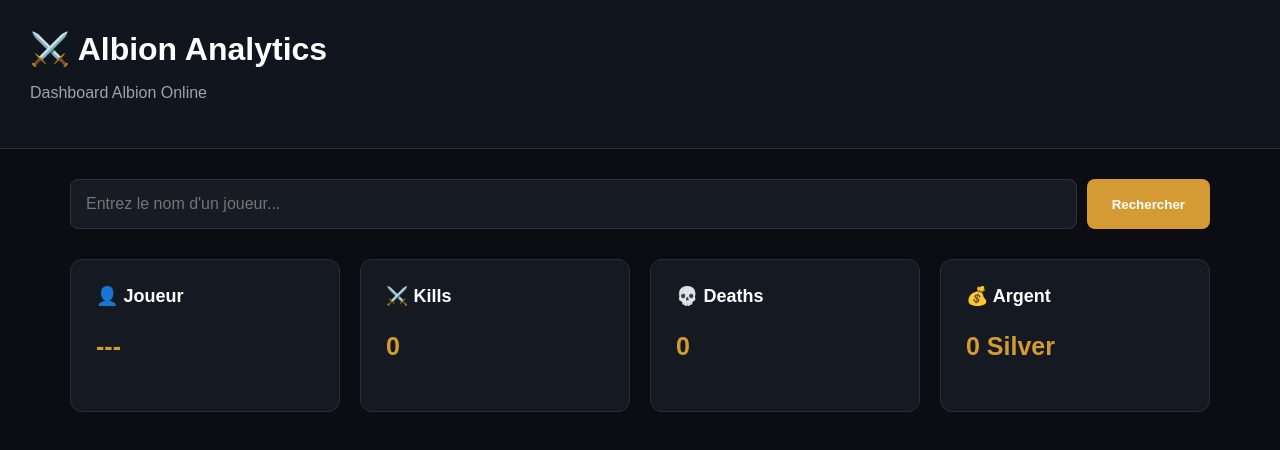
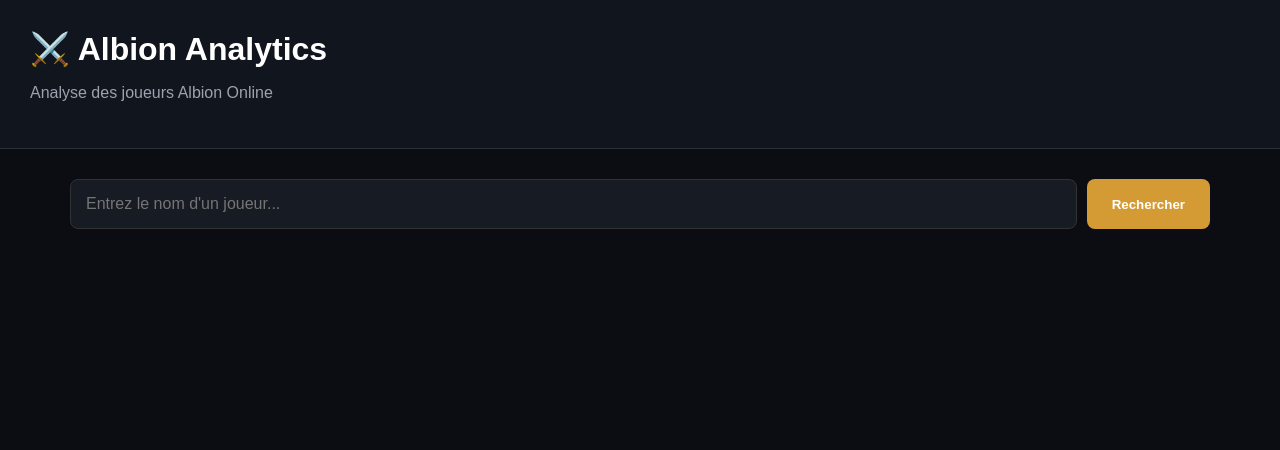
Before and after one commit to okakura66/albion-dashboard, a React (Vite) app: page / in a window 1280 px wide. Shown: the top 450 px of the page. Built offline with nearby package versions, Linux system fonts and the light colour scheme.

Commit message:
Update main.jsx

```diff
--- a/src/main.jsx
+++ b/src/main.jsx
@@ -1,13 +1,53 @@
-import React from "react";
+import React, { useState } from "react";
 import ReactDOM from "react-dom/client";
 import "./style.css";
 
 function App() {
+  const [playerName, setPlayerName] = useState("");
+  const [player, setPlayer] = useState(null);
+  const [loading, setLoading] = useState(false);
+  const [error, setError] = useState("");
+
+  const searchPlayer = async () => {
+    if (!playerName.trim()) {
+      setError("Entrez un nom de joueur.");
+      return;
+    }
+
+    setLoading(true);
+    setError("");
+    setPlayer(null);
+
+    try {
+      const response = await fetch(
+        `https://gameinfo.albiononline.com/api/gameinfo/search?q=${encodeURIComponent(
+          playerName
+        )}`
+      );
+
+      if (!response.ok) {
+        throw new Error("Erreur API");
+      }
+
+      const data = await response.json();
+
+      if (!data.players || data.players.length === 0) {
+        setError("Aucun joueur trouvé.");
+      } else {
+        setPlayer(data.players[0]);
+      }
+    } catch (err) {
+      setError("Impossible de contacter l'API Albion.");
+    }
+
+    setLoading(false);
+  };
+
   return (
     <div className="dashboard">
       <header>
         <h1>⚔️ Albion Analytics</h1>
-        <p>Dashboard Albion Online</p>
+        <p>Analyse des joueurs Albion Online</p>
       </header>
 
       <main>
@@ -15,31 +55,49 @@
           <input
             type="text"
             placeholder="Entrez le nom d'un joueur..."
+            value={playerName}
+            onChange={(e) => setPlayerName(e.target.value)}
+            onKeyDown={(e) => {
+              if (e.key === "Enter") {
+                searchPlayer();
+              }
+            }}
           />
-          <button>Rechercher</button>
+
+          <button onClick={searchPlayer}>
+            {loading ? "Recherche..." : "Rechercher"}
+          </button>
         </section>
 
-        <section className="cards">
+        {error && <div className="error">{error}</div>}
+
+        {player && (
+          <section className="player-result">
+            <h2>👤 {player.Name}</h2>
+
+            <div className="cards">
               <div className="card">
-            <h2>👤 Joueur</h2>
-            <p>---</p>
+                <h2>🆔 ID</h2>
+                <p>{player.Id}</p>
               </div>
 
               <div className="card">
-            <h2>⚔️ Kills</h2>
-            <p>0</p>
+                <h2>👤 Nom</h2>
+                <p>{player.Name}</p>
               </div>
 
               <div className="card">
-            <h2>💀 Deaths</h2>
-            <p>0</p>
+                <h2>🏆 Kill Fame</h2>
+                <p>{player.KillFame || 0}</p>
               </div>
 
               <div className="card">
-            <h2>💰 Argent</h2>
-            <p>0 Silver</p>
+                <h2>💀 Death Fame</h2>
+                <p>{player.DeathFame || 0}</p>
+              </div>
             </div>
           </section>
+        )}
       </main>
     </div>
   );
```
Lines whose indentation alone changed are shown as unchanged.
